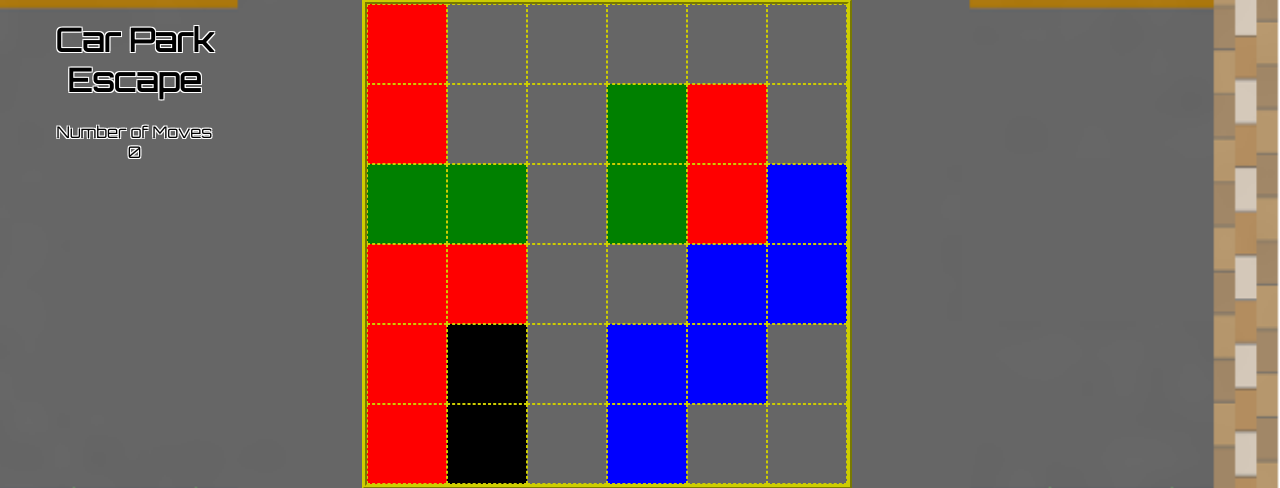
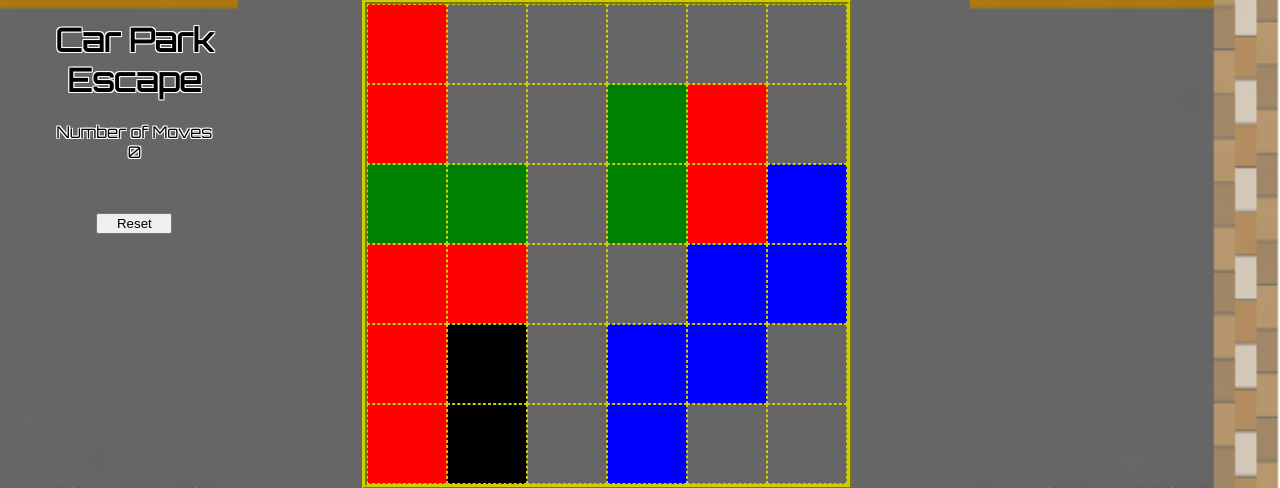
Before and after one commit to Wardrt/wdi-project-1, a PHP site: page /home.html in a window 1280 px wide. Shown: the part 151-639 px from the top of the page. Run offline with PHP 8.4, Linux system fonts and the light colour scheme.

Commit message:
added a reset button.

```diff
--- a/css/style.css
+++ b/css/style.css
@@ -57,3 +57,7 @@ h1 {
 #win {
   font-size: 40px;
 }
+
+#button {
+  width: 30%;
+}
--- a/home.html
+++ b/home.html
@@ -13,6 +13,7 @@
     <div id='text'>Number of Moves</div>
     <div id="moves">0</div>
     <div id="win">&nbsp</div>
+    <input id="button" type="button" value="Reset"></input>
   </div>
 </body>
 </html>
--- a/js/app.js
+++ b/js/app.js
@@ -3,6 +3,7 @@ $(function(){
   parkMainCar();
   setupCars();
   moveCars();
+  reset()
 });
 
 var width        = 6;
@@ -211,3 +212,9 @@ function incrementCounter(){
 function checkForWin(){
   if (cars[0].space.toString() === "1,7") $("#win").html("VICTORY!");
 }
+
+function reset() {
+  $("#button").on("click", function() {
+    window.location.reload();
+  });
+}
```
